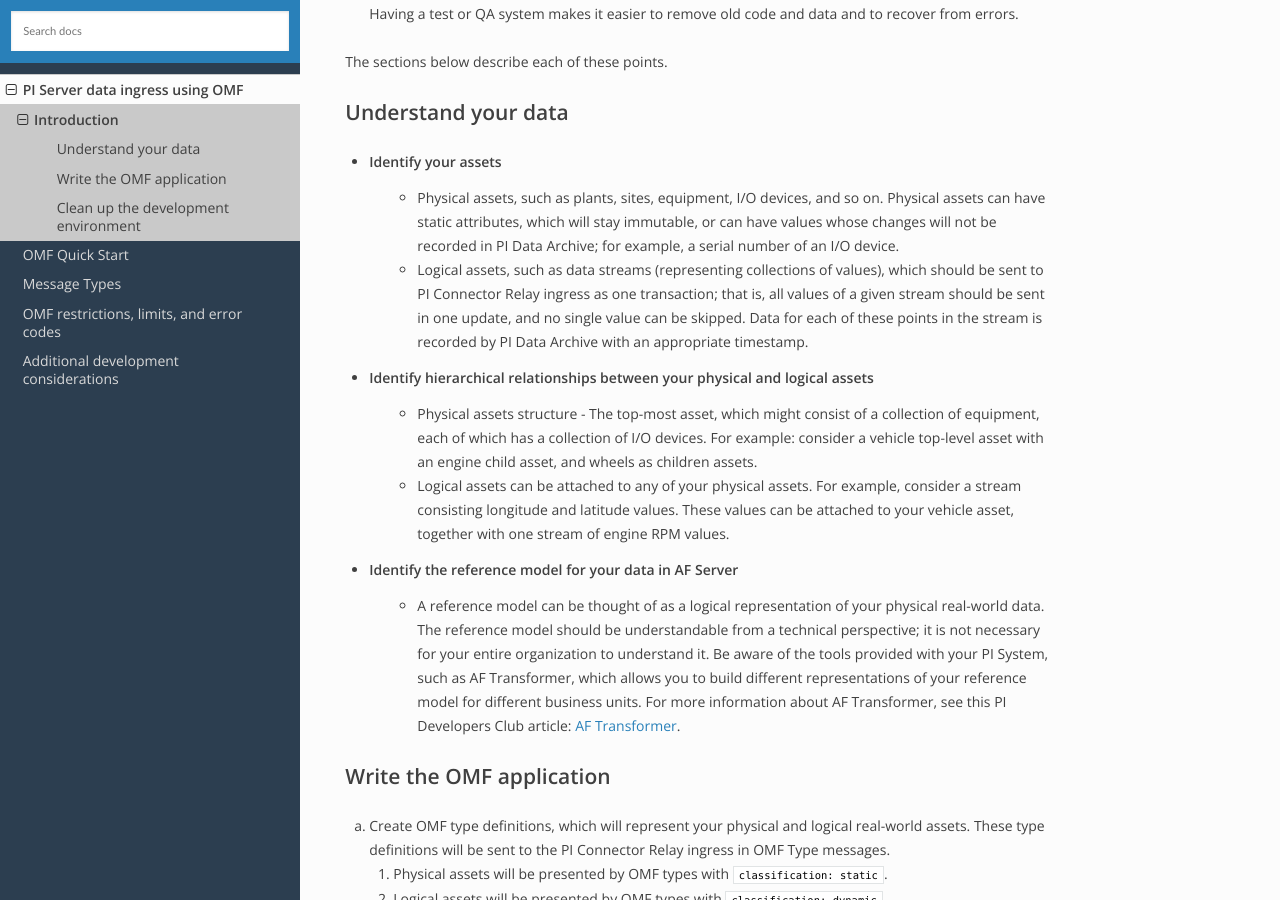
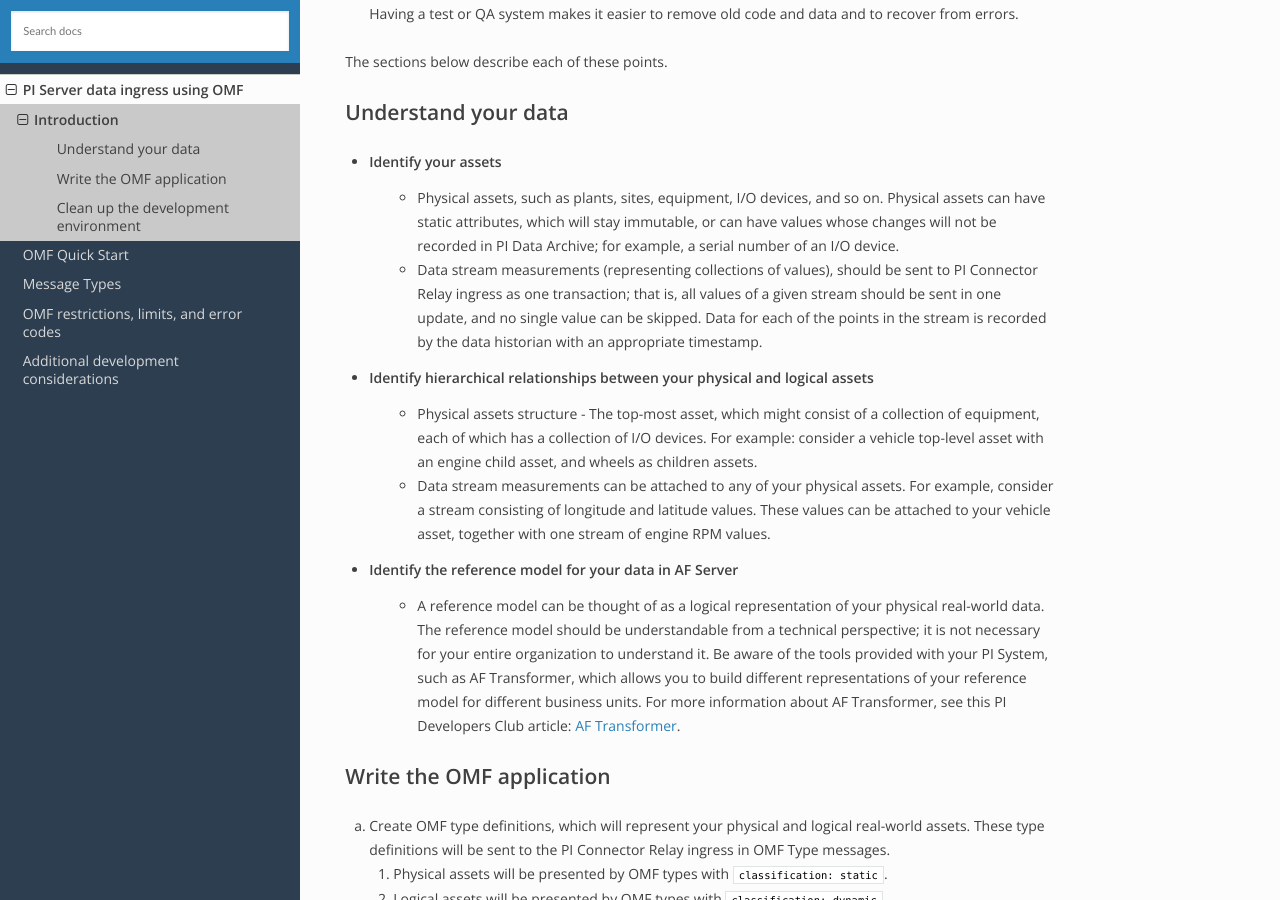
Before and after one commit to osisoft/OMF-Developer-Companion-Guide, a Sphinx documentation site: the page built from docs/OMF_Before.rst, in a window 1280 px wide and 900 px high, scrolled down 628 px. Built offline with Sphinx 7.4.7 and the Read the Docs theme 2.0.0, drawn with Linux system fonts in a browser that asks for light colours.

Commit message:
Update OMF_Before.rst

```diff
--- a/docs/OMF_Before.rst
+++ b/docs/OMF_Before.rst
@@ -33,16 +33,16 @@
       which will stay immutable, or can have values whose changes will not be recorded in PI Data Archive; for example, a serial
       number of an I/O device.
 
-   *  Logical assets, such as data streams (representing collections of values), which should be sent to PI Connector Relay ingress as one
-      transaction; that is, all values of a given stream should be sent in one update, and no single value can be
-      skipped. Data for each of these points in the stream is recorded by PI Data Archive with an appropriate timestamp.
+   *  Data stream measurements (representing collections of values), should be sent to PI Connector Relay ingress as one
+      transaction; that is, all values of a given stream should be sent in one update, and no single value can be skipped.
+      Data for each of the points in the stream is recorded by the data historian with an appropriate timestamp.
 
 * Identify hierarchical relationships between your physical and logical assets
    *  Physical assets structure - The top-most asset, which might consist of a collection of equipment, each of which has
       a collection of I/O devices. For example: consider a vehicle top-level asset with an engine child asset,
       and wheels as children assets.
-   *  Logical assets can be attached to any of your physical assets. For example, consider a stream consisting
-      longitude and latitude values. These values can be attached to your vehicle asset, together with one stream of
+   *  Data stream measurements can be attached to any of your physical assets. For example, consider a stream consisting
+      of longitude and latitude values. These values can be attached to your vehicle asset, together with one stream of
       engine RPM values.
 
 
```
